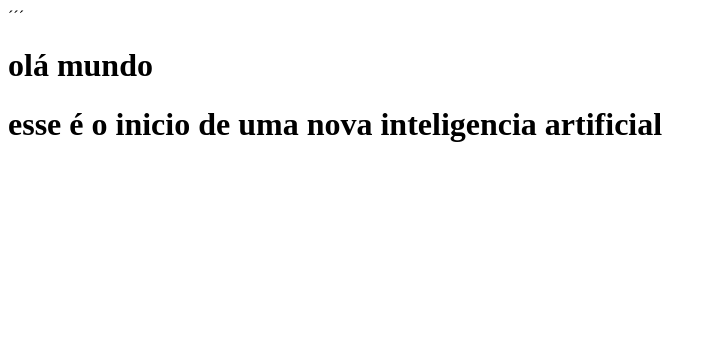
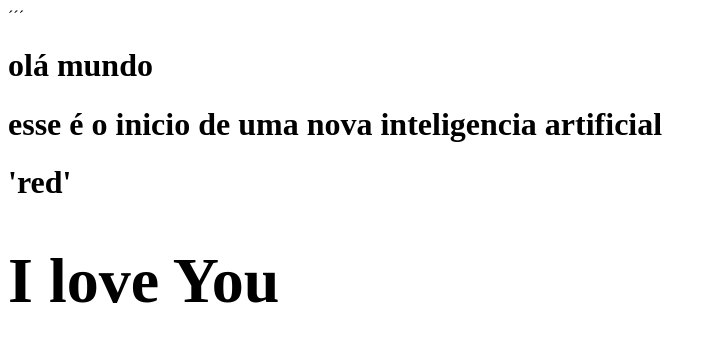
Before and after one commit to Furro1303/Escola, a plain HTML site: page Index.html in a window 1280 px wide. Shown: the whole page, without its empty margins (0-714 px from the left). Drawn offline with Linux system fonts and the light colour scheme.

Commit message:
Update Index.html

```diff
--- a/Index.html
+++ b/Index.html
@@ -3,4 +3,5 @@
 <html>
   <h1> olá mundo <h1>
     <h1> esse é o inicio de uma nova inteligencia artificial <h1>
+      <color> 'red' <h1> I love You <h1>
 <html>
```
